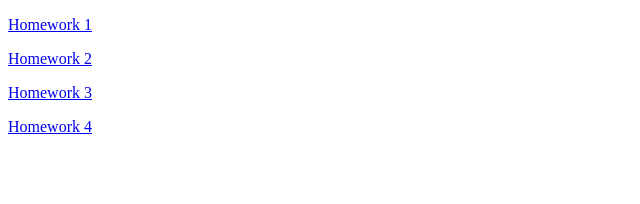
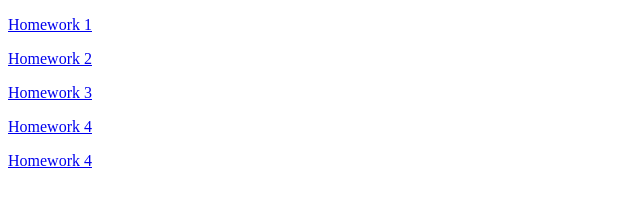
Before and after one commit to philippesic/cs-128, a website: page index.html in a window 1280 px wide. Shown: the whole page, without its empty margins (0-640 px from the left). Drawn offline with Linux system fonts and the light colour scheme.

Commit message:
Added Homework5

```diff
--- a/index.html
+++ b/index.html
@@ -6,6 +6,7 @@
 <p class="p1"><span class="s1"><a href="./Homework2/index.html">Homework 2</a></p>
 <p class="p1"><span class="s1"><a href="./Homework3/index.html">Homework 3</a></p>
 <p class="p1"><span class="s1"><a href="./Homework4/src/Home.html">Homework 4</a></p>
+<p class="p1"><span class="s1"><a href="./Homework5/index.html">Homework 4</a></p>
 
 </body>
 </html>
```
